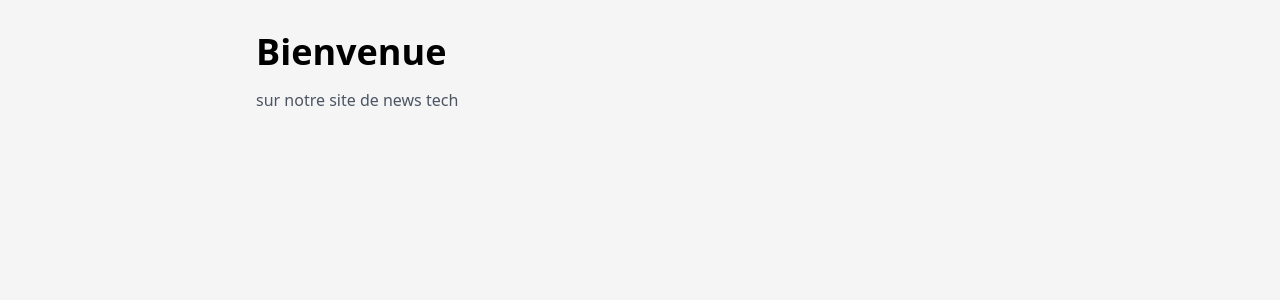
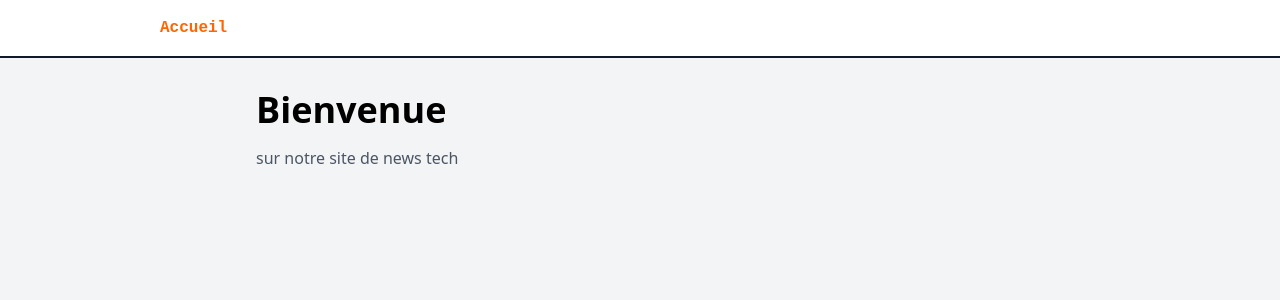
Before and after one commit to moudjane/graphql-eval, a Vue app in the folder front/: page / in a window 1280 px wide. Shown: the top 300 px of the page. Built offline with nearby package versions, Linux system fonts and the light colour scheme; the HTML template or start-up script is replaced by a standard one.

Commit message:
add AppHeader and integrate it intoApp.vue

```diff
--- a/front/src/App.vue
+++ b/front/src/App.vue
@@ -1,6 +1,10 @@
 <script setup lang="ts">
+import AppHeader from './components/AppHeader.vue'
 </script>
 
 <template>
-  <router-view></router-view>
+  <div class="min-h-screen bg-gray-100">
+    <AppHeader />
+    <router-view></router-view>
+  </div>
 </template>
--- /dev/null
+++ b/front/src/components/AppHeader.vue
@@ -0,0 +1,26 @@
+<script setup lang="ts">
+import { useRoute, useRouter } from 'vue-router'
+
+const route = useRoute()
+const router = useRouter()
+</script>
+
+<template>
+  <header class="border-b-2 border-gray-900 bg-white font-mono">
+    <div class="mx-auto flex max-w-5xl items-center justify-between px-8 py-4">
+      <nav>
+        <ul class="flex items-center gap-6">
+          <li>
+            <router-link
+              to="/"
+              class="font-bold text-gray-900 hover:text-hn-orange"
+              :class="{ 'text-hn-orange': route.name === 'home' }"
+            >
+              Accueil
+            </router-link>
+          </li>
+        </ul>
+      </nav>
+    </div>
+  </header>
+</template>
```
